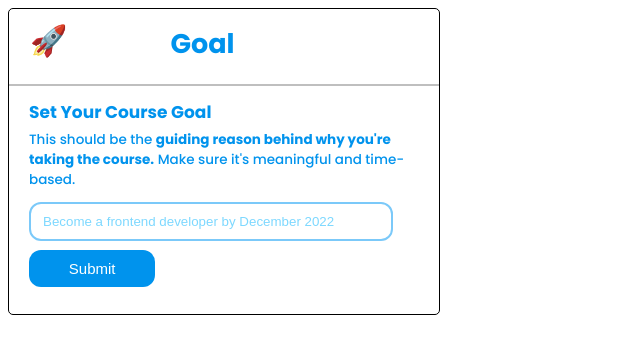
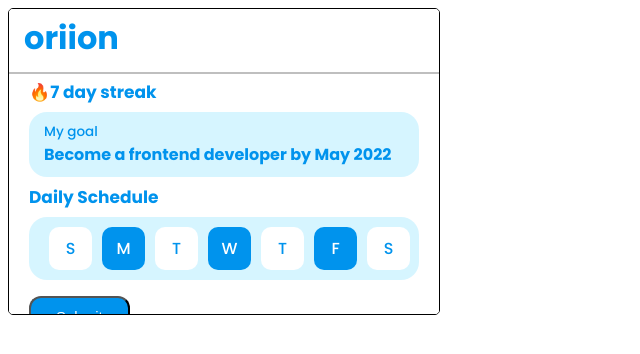
Before and after one commit to savannahfeder/oriion-old-codebase, a React (Create React App) app: page / in a window 1280 px wide. Shown: the top 354 px of the page, without its empty margins (0-640 px from the left). Built offline with nearby package versions, Linux system fonts and the light colour scheme.

Commit message:
completed initial styling

```diff
--- a/package.json
+++ b/package.json
@@ -8,6 +8,7 @@
     "@testing-library/user-event": "^13.5.0",
     "react": "^17.0.2",
     "react-dom": "^17.0.2",
+    "react-router-dom": "^6.2.1",
     "react-scripts": "5.0.0",
     "web-vitals": "^2.1.4"
   },
--- a/src/App.js
+++ b/src/App.js
@@ -4,14 +4,16 @@ import Home from "./pages/Home.js"
 import MeetOriion from "./pages/MeetOriion.js"
 import CoursePicker from './pages/CoursePicker';
 import CourseGoal from './pages/CourseGoal';
+import ScheduleSelection from './pages/ScheduleSelection';
 
 
 function App() {
   return (
     <div className="App">
-      {/* <Home goal="Become a frontend developer by May 2022" streak = {7}/> */}
+      <Home goal="Become a frontend developer by May 2022" streak = {7}/>
       {/* <MeetOriion /> */}
-      <CourseGoal />
+      {/* <CourseGoal /> */}
+      {/* <ScheduleSelection /> */}
     </div>
   );
 }
--- a/src/components/Schedule.js
+++ b/src/components/Schedule.js
@@ -1,15 +1,82 @@
 import React from "react"
 
 export default function Schedule() {
+    function submitSchedule() {
+        console.log("I'm clicked!")
+    }
+
+    function openSunday() {
+        toggleCorrectWeekday("sunday-input");
+    }
+
+    function openMonday() {
+        toggleCorrectWeekday("monday-input");
+    }
+
+    function openTuesday() {
+        toggleCorrectWeekday("tuesday-input");
+    }
+
+    function openWednesday() {
+        toggleCorrectWeekday("wednesday-input");
+    }
+
+    function openThursday() {
+        toggleCorrectWeekday("thursday-input");
+    }
+
+    function openFriday() {
+        toggleCorrectWeekday("friday-input");
+    }
+
+    function openSaturday() {
+        toggleCorrectWeekday("saturday-input");
+    }
+
+    function toggleCorrectWeekday(className) {
+        const inputElement = document.getElementById(className);
+
+        inputElement.classList.toggle("hidden"); //sunday-input refers to the id's of the
+        // weekDivElement.style.visibility = "hidden";
+        const weekDivElement = document.querySelector("date-item"); //className + "-div"
+        weekDivElement.classList.toggle("checked"); //TODO: make this change color of div
+    }
+
     return (
-        <div className="schedule background-div">
-            <div className="date-wrapper">S</div>
-            <div className="date-wrapper checked">M</div>
-            <div className="date-wrapper">T</div>
-            <div className="date-wrapper checked">W</div>
-            <div className="date-wrapper">T</div>
-            <div className="date-wrapper checked">F</div>
-            <div className="date-wrapper">S</div>
+        <div className="schedule-component">
+            <ul className="schedule background-div">
+                <li onClick={openSunday} className="date-item sunday-input-div">S</li>
+                <li onClick={openMonday} className="date-item checked">M</li>
+                <li onClick={openTuesday} className="date-item">T</li>
+                <li onClick={openWednesday} className="date-item checked">W</li>
+                <li onClick={openThursday} className="date-item">T</li>
+                <li onClick={openFriday} className="date-item checked">F</li>
+                <li onClick={openSaturday} className="date-item">S</li>
+            </ul>
+            <ul class="daily-schedule-inputs">
+                <li id="sunday-input" class="day-input hidden">
+                    Sunday <input class="input-time" type="text" name="sunday-field-one" placeholder="8:30" /> to <input class="input-time" type="text" name="sunday-field-two" placeholder="10:30" />
+                </li>
+                <li id="monday-input" class="day-input hidden">
+                    Monday <input class="input-time" type="text" name="monday-field-one" placeholder="8:30" /> to <input class="input-time" type="text" name="monday-field-two" placeholder="10:30" />
+                </li>
+                <li id="tuesday-input" class="day-input hidden">
+                    Tuesday <input class="input-time" type="text" name="tuesday-field-one" placeholder="19:00" /> to <input class="input-time" type="text" name="tuesday-field-two" placeholder="21:00" />
+                </li>
+                <li id="wednesday-input" class="day-input hidden">
+                    Wednesday <input class="input-time" type="text" name="wednesday-field-one" placeholder="19:00" /> to <input class="input-time" type="text" name="wednesday-field-two" placeholder="21:00" />
+                </li>
+                <li id="thursday-input" class="day-input hidden">
+                    Thursday <input class="input-time" type="text" name="thursday-field-one" placeholder="8:30" /> to <input class="input-time" type="text" name="thursday-field-two" placeholder="10:30" />
+                </li>
+                <li id="friday-input" class="day-input hidden">
+                    Friday <input class="input-time" type="text" name="friday-field-one" placeholder="8:30" /> to <input class="input-time" type="text" name="friday-field-two" placeholder="10:30" />
+                </li>
+                <li id="saturday-input" class="day-input hidden">
+                    Saturday <input class="input-time" type="text" name="saturday-field-one" placeholder="8:30" /> to <input class="input-time" type="text" name="saturday-field-two" placeholder="10:30" />
+                </li>
+            </ul>
+            <button onClick={submitSchedule} className="button">Submit</button>
         </div>
     )
 }
--- a/src/index.css
+++ b/src/index.css
@@ -6,6 +6,7 @@
   width: 430px;
   font-family: 'Poppins', sans-serif;
   color: #0093ED;
+  overflow: scroll;
 }
 
 /*Text*/
@@ -16,6 +17,10 @@ h1, h2, h3, p  {
 
 p {
   margin-bottom: 0;
+}
+
+ul {
+  list-style-type: none;
 }
 
 .small-light {
@@ -41,6 +46,10 @@ p {
 
 .body {
   margin: 5px 20px;
+}
+
+.hidden {
+  display: none;
 }
 
 /* Reusable Elements */
@@ -94,7 +103,7 @@ hr {
 }
 
 /* Date */
-.date-wrapper {
+.date-item {
   display: flex;
   background-color: white;
   padding: 9px 17px;
@@ -194,3 +203,26 @@ hr {
 ::placeholder {
   color: #7DD8FF;
 }
+
+/* Schedule Selection Page */
+
+.schedule-selection--container {
+  padding: 8px 15px 10px 20px;
+}
+
+.schedule-selection--prompt {
+  margin-bottom: 8px;
+}
+
+.schedule-selection--explanation {
+  margin-bottom: 12px;
+}
+
+.input-time {
+  width: 10%;
+  padding: 7px 12px;
+  border-radius: 12px;
+  border: 2px solid #7bc9f9;
+  color: #0093ED;
+  margin-bottom: 5px;
+}
--- a/src/index.js
+++ b/src/index.js
@@ -3,10 +3,14 @@ import ReactDOM from 'react-dom';
 import './index.css';
 import App from './App';
 import reportWebVitals from './reportWebVitals';
+import { BrowserRouter } from "react-router-dom";
+
 
 ReactDOM.render(
   <React.StrictMode>
-    <App />
+    <BrowserRouter>
+      <App />
+    </BrowserRouter>
   </React.StrictMode>,
   document.getElementById('root')
 );
--- /dev/null
+++ b/src/pages/ScheduleSelection.js
@@ -0,0 +1,17 @@
+import React from "react"
+import TopBarPageSpecific from "../components/TopBarPageSpecific.js"
+import Schedule from "../components/Schedule.js"
+
+
+export default function ScheduleSelection() {
+    return (
+        <div className="schedule-selection">
+            <TopBarPageSpecific page="Scheduling" />
+            <div className="schedule-selection--container">
+                <p className="bold schedule-selection--prompt">Daily Schedule</p>
+                <p className="small-light schedule-selection--explanation">Evidence-backed explanation on the <strong>importance of taking this step.</strong> Also mention to add to calendar, and will determine when popups appear if enabled.</p>
+                <Schedule />
+            </div>
+        </div>
+    )
+}
```
Also changed, not shown: 1 other file (tests, documents, lock files or other folders).
